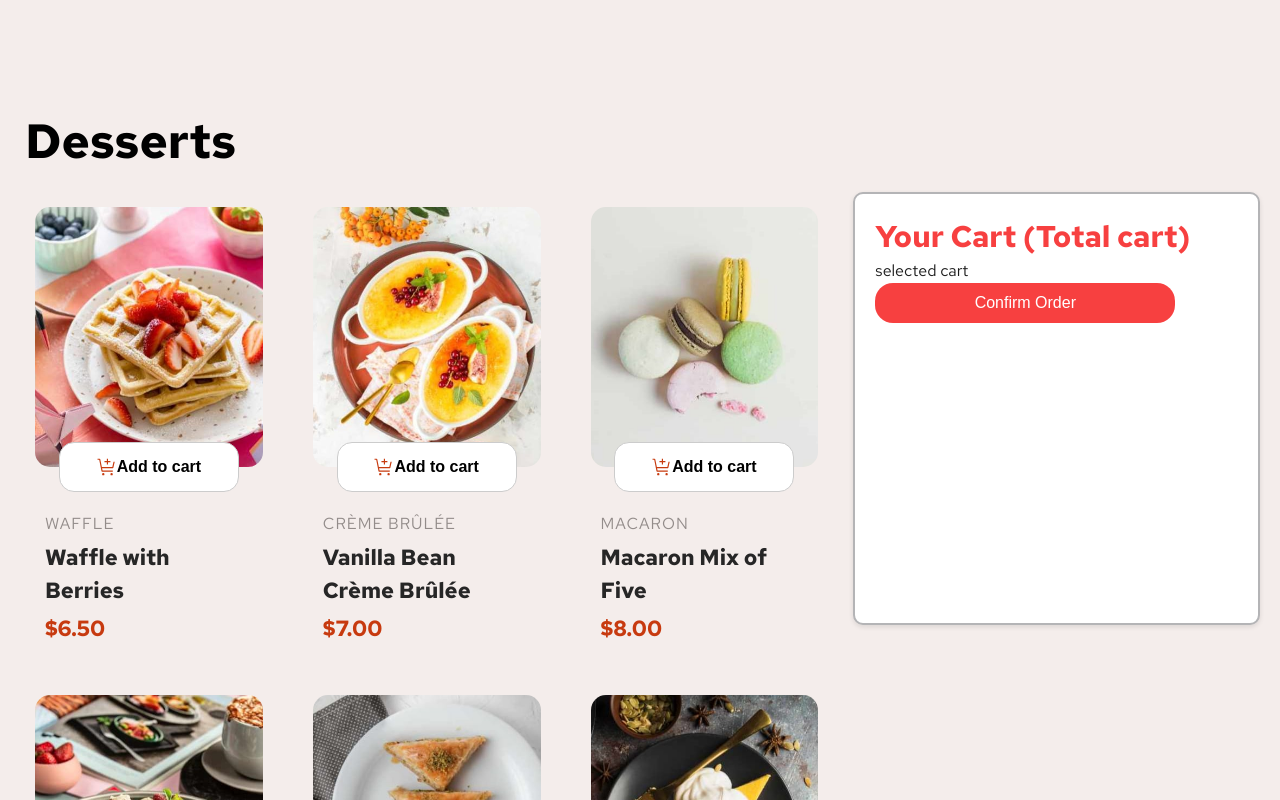
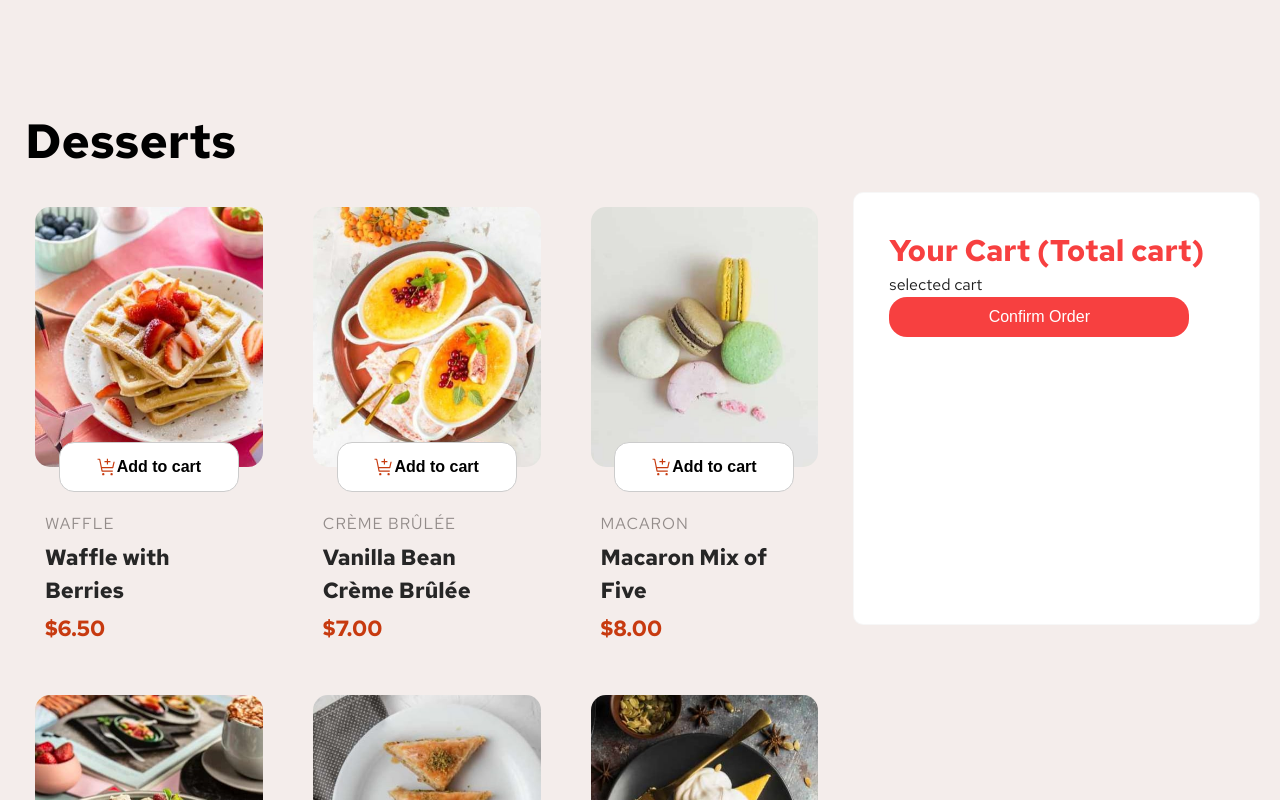
Before and after one commit to allyOsman/Restaurant-page, a React (Vite) app: page / in a window 1280 px wide. Shown: the top 800 px of the page. Built offline with nearby package versions, Linux system fonts and the light colour scheme.

Commit message:
adding modal, context api, styling aside bar menu

```diff
--- a/index.html
+++ b/index.html
@@ -7,6 +7,7 @@
     <title>Frontend-restaurant</title>
   </head>
   <body>
+    <div id="modal"></div>
     <div id="root"></div>
     <script type="module" src="/src/main.jsx"></script>
   </body>
--- a/src/components/Section/AsideBar.module.css
+++ b/src/components/Section/AsideBar.module.css
@@ -1,9 +1,9 @@
 .aside {
-  border: 2px solid hsl(240, 1%, 71%);
+  border: 1px solid hsla(240, 1%, 71%, 0.11);
   border-radius: 10px;
   background: white;
-  padding: 20px; /* Recommended to add some padding */
-  box-shadow: 0 2px 5px rgba(0, 0, 0, 0.1); /* Optional: adds subtle shadow */
+  padding: 35px; /* Recommended to add some padding */
+  /* box-shadow: 0 2px 5px rgba(0, 0, 0, 0.1); Optional: adds subtle shadow */
   height: 30%;
 }
 
```
Also changed, not shown: src/components/UI/Modal.jsx (added, +25 -0 lines).
